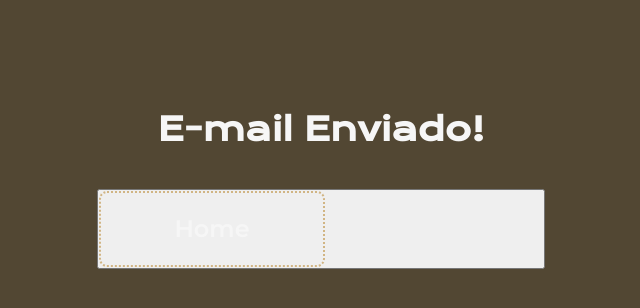
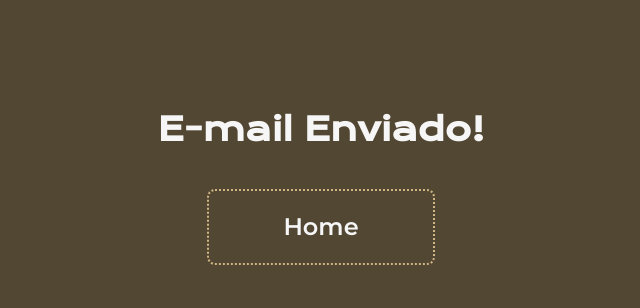
Before and after one commit to jpedromedina/Projeto-Senac, a plain HTML site: page email-enviado.html in a window 1280 px wide. Shown: the whole page, without its empty margins (95-735 px from the left). Drawn offline with nearby package versions, Linux system fonts and the light colour scheme.

Commit message:
Update email-enviado.html

```diff
--- a/email-enviado.html
+++ b/email-enviado.html
@@ -11,9 +11,9 @@
         <main class="apresentacao">
             <section class="apresentacao__conteudo">
                 <h1 class="apresentacao__conteudo__titulo" style="text-align: center; margin-top: 10%;">E-mail Enviado!</h1>
-                    <button type="submit">
+                    <div class="apresentacao__links">
                         <a class="apresentacao__links__navegacao" id="botao__voltar" href="index.html">Home</a>
-                    </button>
+                    </div>
             </section>
         </main>
     </body>
```
